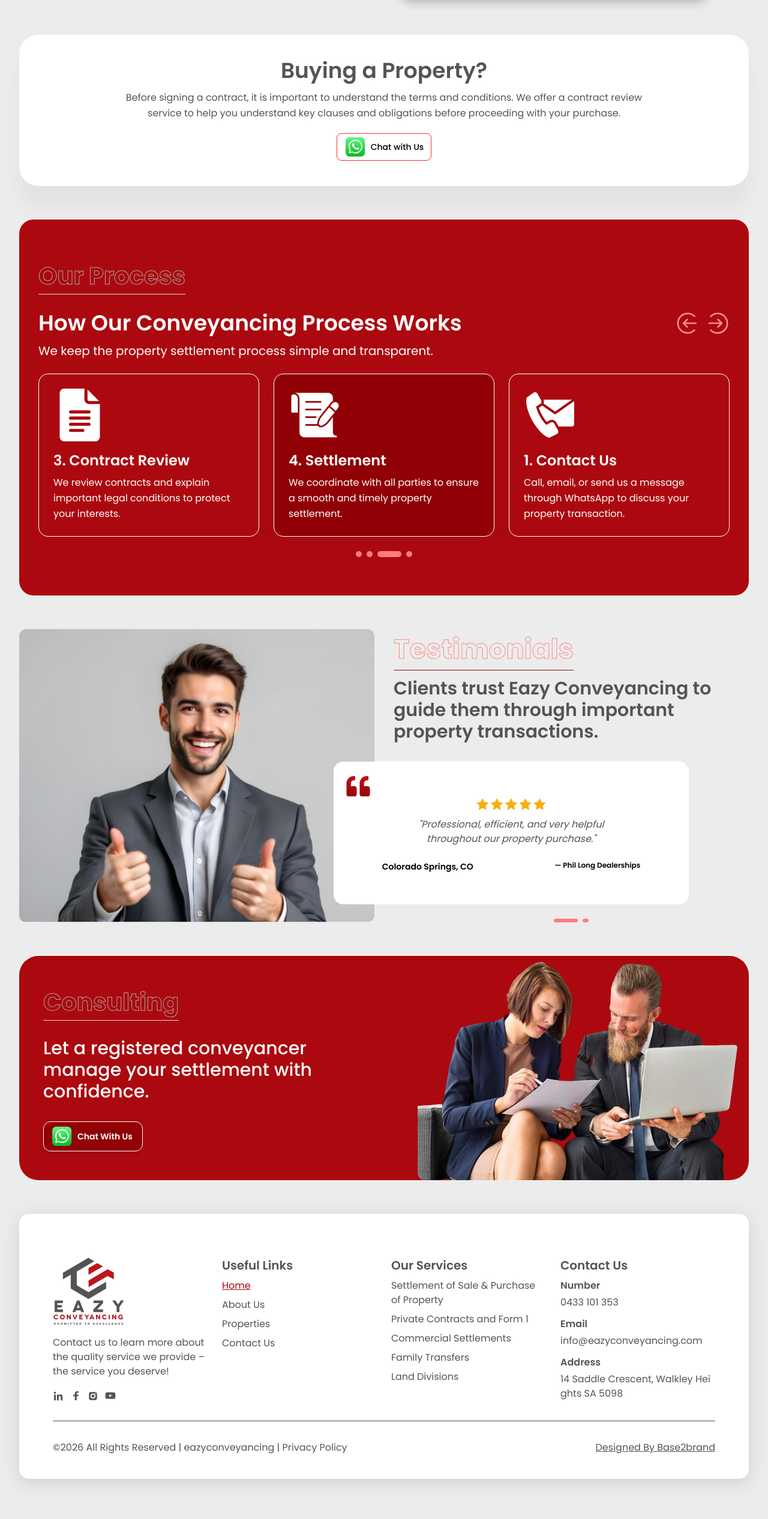
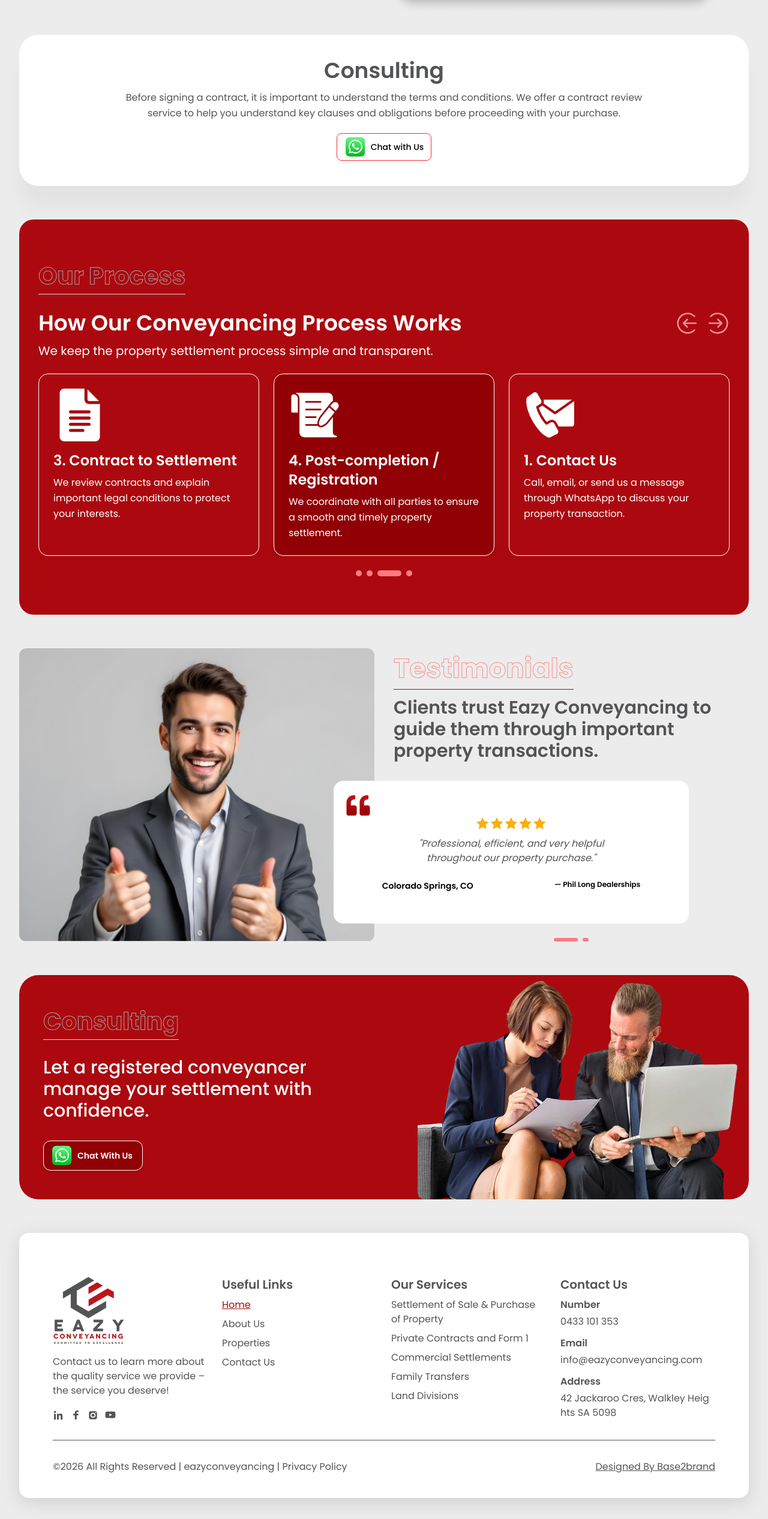
Before and after one commit to techbase2brand/easy-conveyancing, a Next.js app: page / in a window 1280 px wide. Shown: the part 3193-5726 px from the top of the page at 60% size. Built offline with nearby package versions, Linux system fonts and the light colour scheme.

Commit message:
fix address issue and card blocks

```diff
--- a/app/component/Footer.tsx
+++ b/app/component/Footer.tsx
@@ -161,8 +161,8 @@ const Footer = ({ description }: FooterProps) => {
             </div>
             <div className='list-itemed'>
                 <h4 className='text-sm font-semibold text-secondary text-sm md:text-base pb-1'>Address</h4>
-                <Link href="https://www.google.com/maps/dir//14+Saddle+Cres,+Walkley+Heights+SA+5098,+Australia/data=!4m6!4m5!1m1!4e2!1m2!1m1!1s0x6ab0b5d95d3b5c85:0xa01d034558ff09f3?sa=X&ved=1t:707&ictx=111" className='text-sm text-secondary hover:underline hover:text-primary transition-all block break-all text-sm md:text-base' target="_blank" rel="noopener noreferrer">
-                    14 Saddle Crescent, Walkley Heights SA 5098
+                <Link href="https://www.google.com/maps/place/42+Jackaroo+Cres,+Walkley+Heights+SA+5098,+Australia/data=!4m2!3m1!1s0x6ab0b5dc122393dd:0x9d3f5acc37fa4607?sa=X&ved=1t:242&ictx=111" className='text-sm text-secondary hover:underline hover:text-primary transition-all block break-all text-sm md:text-base' target="_blank" rel="noopener noreferrer">
+                    42 Jackaroo Cres, Walkley Heights SA 5098
                 </Link>
             </div>
         </div>
--- a/app/component/OurProcess.tsx
+++ b/app/component/OurProcess.tsx
@@ -32,7 +32,7 @@ export default function OurProcess({ title, subheading, description }: OurProces
     },
     {
       id: 2,
-      title: "2. Contract/Pre-sale",
+      title: "2. Pre-Contract / Pre-sale",
       description: "The stage before finalizing a property deal where terms are agreed between buyer and seller.",
       icon: (
         <svg width={88} height={88} viewBox="0 0 95 96" fill="none" xmlns="http://www.w3.org/2000/svg">
@@ -45,7 +45,7 @@ export default function OurProcess({ title, subheading, description }: OurProces
     },
     {
       id: 3,
-      title: "3. Contract Review",
+      title: "3. Contract to Settlement",
       description: "We review contracts and explain important legal conditions to protect your interests.",
       icon: (
         <svg width={88} height={88} viewBox="0 0 88 88" fill="none" xmlns="http://www.w3.org/2000/svg">
@@ -63,7 +63,7 @@ export default function OurProcess({ title, subheading, description }: OurProces
     },
     {
       id: 4,
-      title: "4. Settlement",
+      title: "4. Post-completion / Registration",
       description: "We coordinate with all parties to ensure a smooth and timely property settlement.",
       icon: (
         <svg width={88} height={88} viewBox="0 0 95 96" fill="none" xmlns="http://www.w3.org/2000/svg">
--- a/app/page.tsx
+++ b/app/page.tsx
@@ -108,7 +108,7 @@ export default function page() {
       content="We work closely with buyers, sellers, real estate agents, and lenders to ensure every transaction runs smoothly."
     />
     <CTA
-      title="Buying a Property?"
+      title="Consulting"
       description="Before signing a contract, it is important to understand the terms and conditions. We offer a contract review service to help you understand key clauses and obligations before proceeding with your purchase."
       whatsappNumber="61433101353"
     />
```
